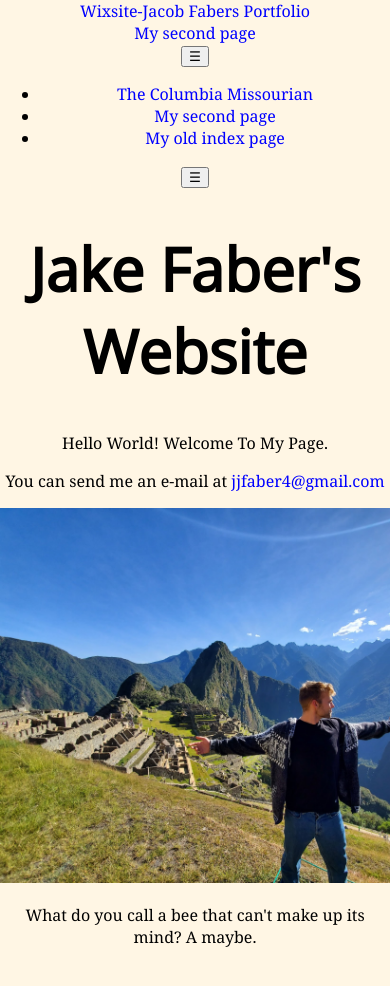
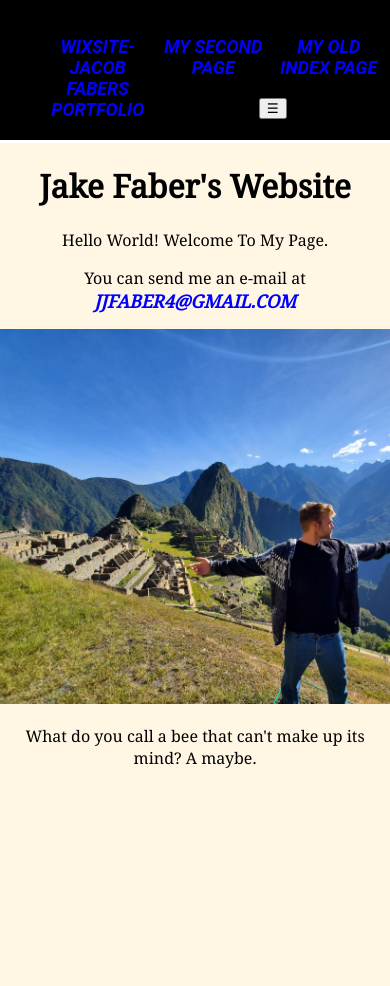
Before and after one commit to J4502-SS21/jake-faber, a plain HTML site: page index.html in a window 390 px wide. Shown: the top 986 px of the page. Drawn offline with nearby package versions, Linux system fonts and the light colour scheme.

Commit message:
Hamburger bar added -nav

```diff
--- a/index.html
+++ b/index.html
@@ -17,21 +17,13 @@
 </head>
 	<body>
 		<nav>
-			<div> <class="container"/>
-			<div><a href="https://jjfaber4.wixsite.com/website" target="blank_">Wixsite-Jacob Fabers Portfolio</a></div>
-			<div><a href="second-page.html">My second page</a></div>
-		</div>
-<button>☰</button>
-	</nav>
-
-	<nav>
-    <ul id="menu_nav">
-      <li><a href="https://www.columbiamissourian.com/" target="_blank">The Columbia Missourian</a></li>
-      <li><a href="second-page.html">My second page</a></li>
-      <li><a href="old_index.html">My old index page</a></li>
-    </ul>
-    <button>☰</button>
-  </nav>
+	    <ul>
+	      <li><a href="https://jjfaber4.wixsite.com/website" target="_blank">Wixsite-Jacob Fabers Portfolio</a></li>
+	      <li><a href="second-page.html">My second page</a></li>
+	      <li><a href="old_index.html">My old index page</a></li>
+	    </ul>
+			<button>☰</button>
+	  </nav>
 
 
 	<h1> Jake Faber's Website</h1>
--- a/style.css
+++ b/style.css
@@ -9,9 +9,39 @@ body {
 }
 
 
-a{
+nav {
+  font-family: 'Roboto', sans-serif;
+  color: yellow;
+  background: black;
+  border-bottom: 3px solid white;
+  width: 100%;
+  margin: 0;
+  display: inline-block;
+}
+
+ul {
+  list-style-type: none;
+}
+
+li {
+    width: 33%;
+    float: left;
+    margin: 20px auto;
+}
+
+a {
   color: blue;
   text-decoration: none;
+  font-size: 18px;
+  font-style: italic;
+  font-weight: bold;
+  text-transform: uppercase;
+}
+
+nav a:hover, p a:hover {
+  color: black;
+  background: white;
+}
 }
 
 h1 {
```
